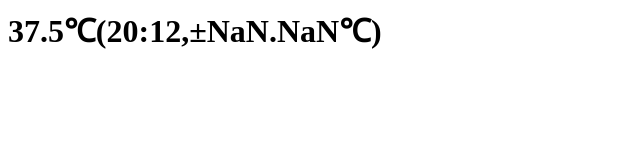
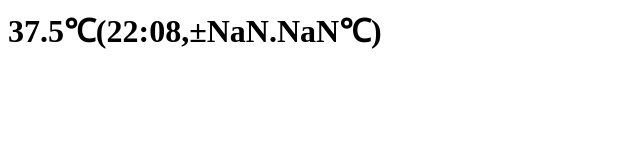
Before and after one commit to q218/temp, a plain HTML site: page index.html in a window 1280 px wide. Shown: the full height of the page, 0-640 px from the left. Drawn offline with Linux system fonts and the light colour scheme.

Commit message:
index.html の更新

```diff
--- a/index.html
+++ b/index.html
@@ -1,2 +1,2 @@
 <title>Temp218</title>
-<h1>37.5℃(20:12,±NaN.NaN℃)</h1>
+<h1>37.5℃(22:08,±NaN.NaN℃)</h1>
```
